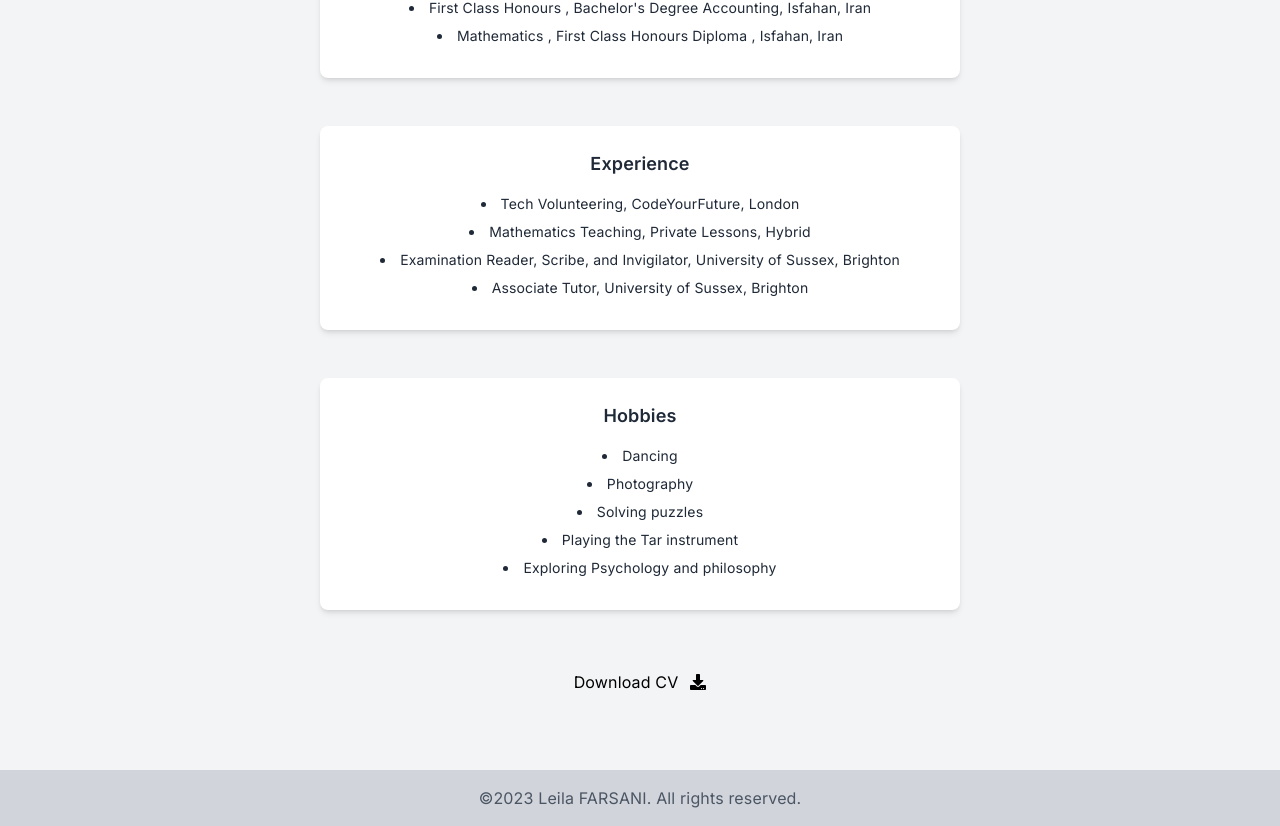
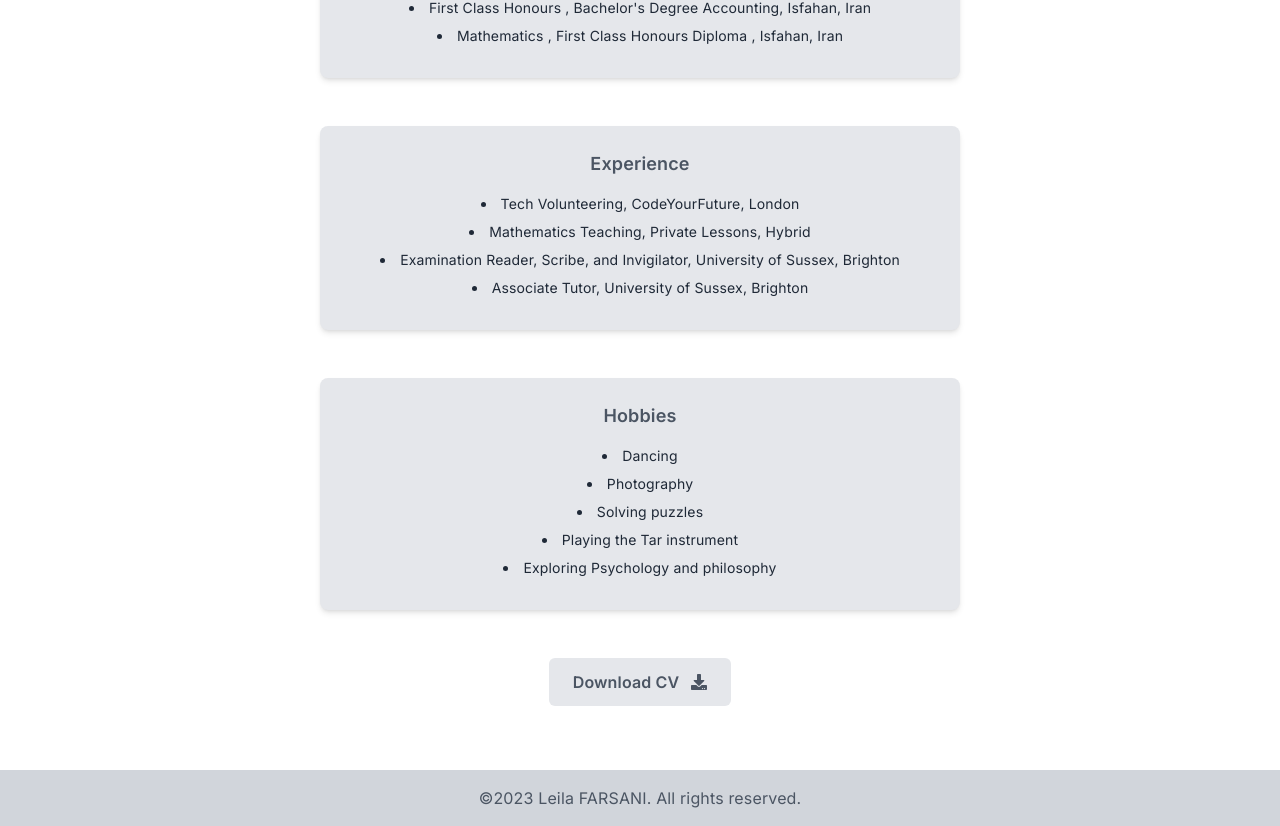
Before and after one commit to leilafarsani/leila-portfolio, a Next.js app: page /about in a window 1280 px wide. Shown: the part 475-1301 px from the top of the page. Built offline with nearby package versions, Linux system fonts and the light colour scheme.

Commit message:
style updated

```diff
--- a/app/about/page.tsx
+++ b/app/about/page.tsx
@@ -4,7 +4,7 @@ import { FaDownload } from "react-icons/fa";
 
 export default function AboutPage() {
   return (
-    <div className="bg-gray-100 text-gray-800 min-h-screen py-16">
+    <div className=" min-h-screen py-16">
       <div className="container mx-auto text-center">
         <h1 className="text-3xl md:text-6xl font-bold mb-4">About Me</h1>
         <p className="text-l mb-12">
@@ -39,7 +39,7 @@ export default function AboutPage() {
 
         <Link
           href="https://drive.google.com/file/d/1ezLWOoP32tMzuJ2Y1iOGiw6tMin_yyVU/view"
-          className="bg-grey-900 text-black px-6 py-3 rounded-md hover:bg-grey-700 transition duration-300 inline-flex items-center"
+          className=" px-6 py-3 rounded-md hover:bg-grey-700 transition duration-300 inline-flex items-center bg-gray-200 text-gray-600 font-semibold"
           target="_blank"
         >
           Download CV <FaDownload className="ml-3" />
@@ -56,12 +56,12 @@ interface SectionCardProps {
 
 function SectionCard({ title, content }: SectionCardProps) {
   return (
-    <div className="bg-white shadow-md rounded-lg p-6 md:w-1/2 mx-auto transform transition-transform hover:scale-105">
+    <div className=" shadow-md bg-gray-200 rounded-lg p-6 md:w-1/2 mx-auto transform transition-transform hover:scale-105">
       <div className="mb-4">
-        <h2 className="text-lg font-semibold">{title}</h2>
+        <h2 className="text-lg font-semibold  text-gray-600">{title}</h2>
       </div>
       <div>
-        <ul className="list-disc list-inside text-sm">
+        <ul className="list-disc list-inside text-sm  text-gray-800">
           {content.split("\n").map((item, index) => (
             <li key={index} className="mb-2">
               {item}
```
